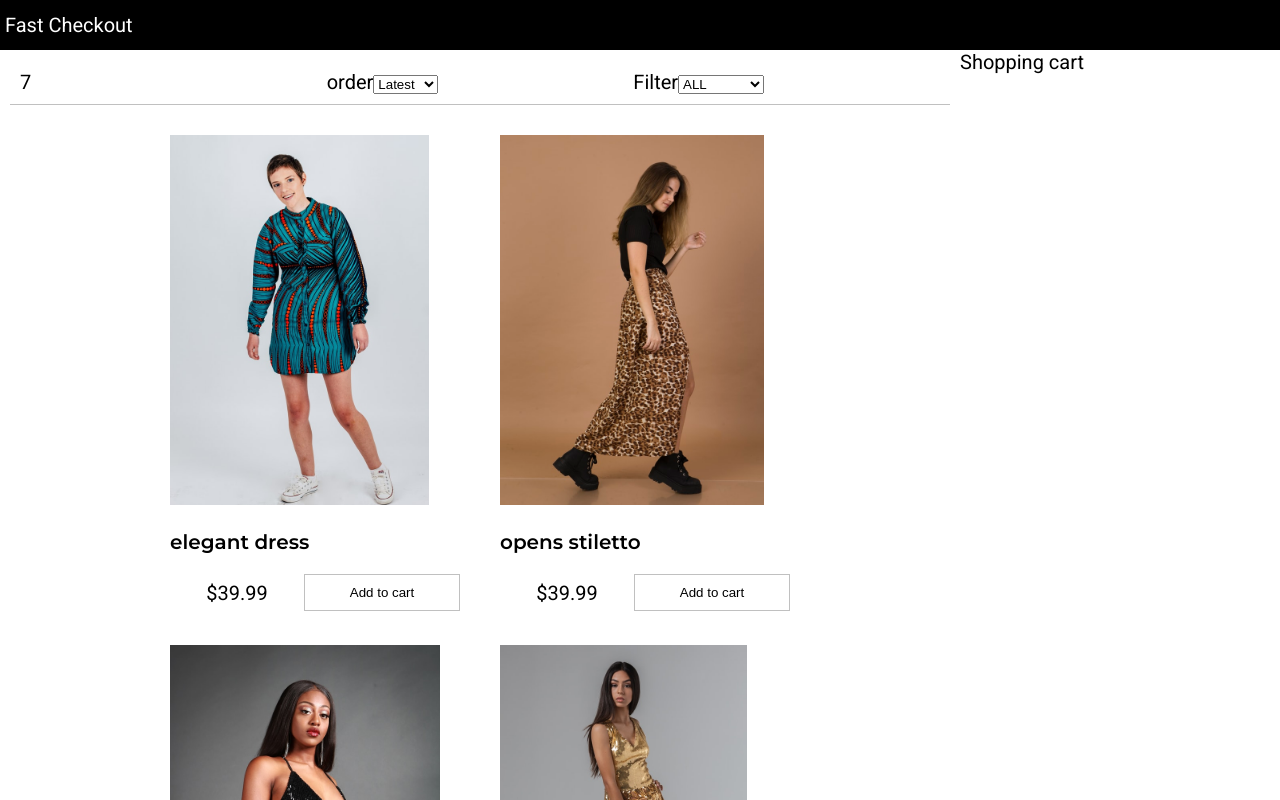
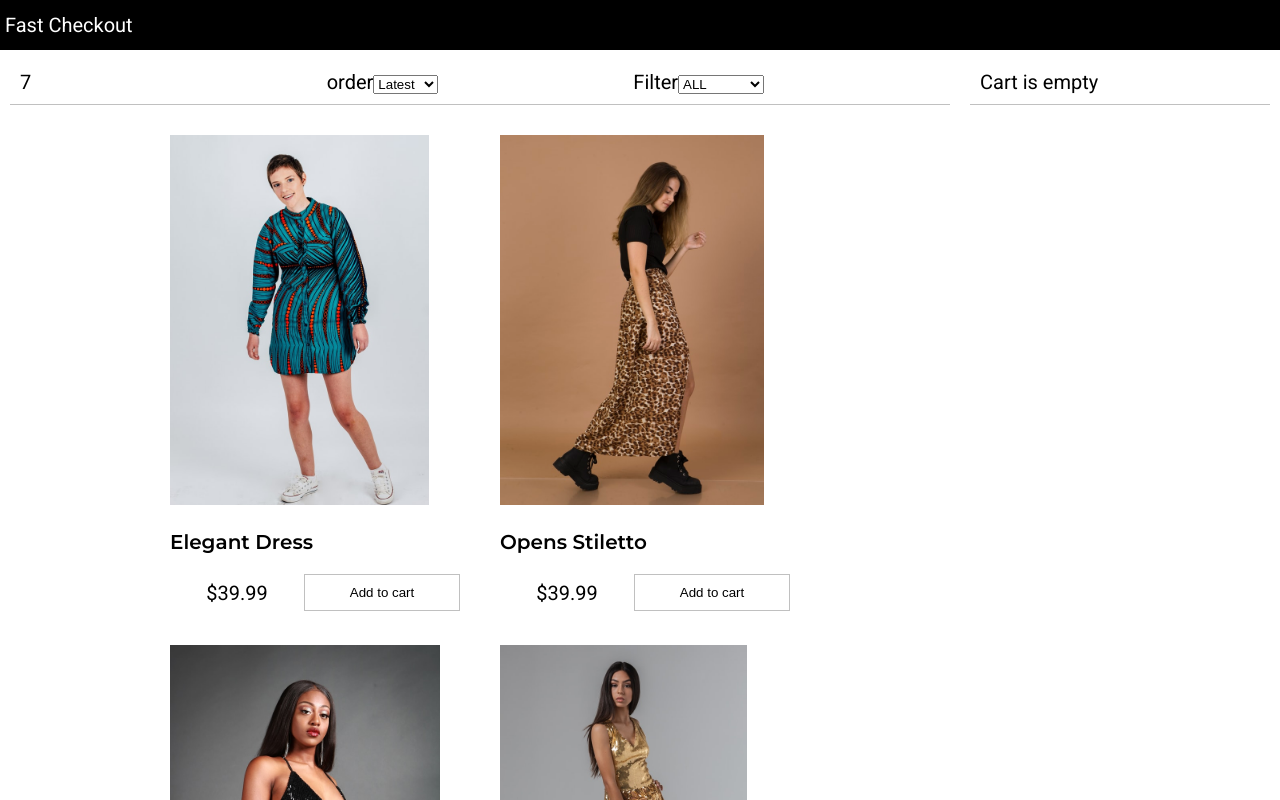
Before and after one commit to thejennify/fast-checkout, a React (Create React App) app: page / in a window 1280 px wide. Shown: the top 800 px of the page. Built offline with nearby package versions, Linux system fonts and the light colour scheme.

Commit message:
Cart-components

```diff
--- a/src/App.js
+++ b/src/App.js
@@ -3,6 +3,7 @@ import './index.scss';
 import data from './data.json';
 import Products from './components/Products';
 import Filter from './components/Filter';
+import Cart from './components/Cart'
 
 
 class App extends React.Component {
@@ -10,8 +11,38 @@ class App extends React.Component {
         products: data.products,
         type: '',
         sortRange: '',
-        item: ''
+        item: '',
+        cartItems: []
     };
+
+    //############ functions ##############
+
+    addToCart=(product)=>{
+    //clone cart items
+    const cartItems = this.state.cartItems.slice();
+    let itemInCart = false;
+
+    cartItems.forEach(item => {
+        if (item._id === product._id){
+            item.count++;
+            itemInCart = true;
+        }
+    });
+        if (!itemInCart){
+            cartItems.push({...product, count: 1})
+        }
+        this.setState({cartItems});
+    }
+
+    removeFromCart = (product) =>{
+        //creare a new instance of cartitems inside this function
+        const cartItems = this.state.cartItems.slice();
+        this.setState({
+            cartItems: cartItems.filter(item => item._id !== product._id)
+        })
+    }
+
+    //lowest to highest and higest to lowest sorting
     sortProducts = (e) =>{
         const sortValue = e.target.value;
         this.setState({
@@ -28,6 +59,7 @@ class App extends React.Component {
         })
     }
 
+    //sort Items by type
     filterProducts = (e) => {
         //if any value is not selected, al products will be displayed
         if(e.target.value === ''){
@@ -61,9 +93,17 @@ class App extends React.Component {
                                 filterProducts={this.filterProducts}
                                 sortProducts={this.sortProducts}
                             />
-                    <Products products={this.state.products} />
+                            <Products
+                                products={this.state.products}
+                                addToCart={this.addToCart}
+                             />
                         </div>
-                    <div className='sidebar'>Shopping cart</div>
+                        <div className='sidebar'>
+                            <Cart
+                                cartItems={this.state.cartItems}
+                                removeFromCart={this.removeFromCart}
+                            />
+                        </div>
                     </div>
                 </main>
                 <footer>
--- /dev/null
+++ b/src/Cart.scss
@@ -0,0 +1,38 @@
+.cart{
+    padding: 1rem;
+    margin:1rem;
+    display: flex;
+    flex-wrap: wrap;
+}
+.cart-header{
+    border-bottom: .1rem #c0c0c0 solid;
+}
+
+.cart-items{
+    padding: 0;
+    list-style-type: none;
+    width: 100%;
+
+    img{
+        width: 5rem;
+    }
+    li{
+        display: flex;
+        font-weight: 300;
+
+        div{
+            padding: .5rem;
+        }
+    }
+}
+.total{
+    display:flex;
+    justify-content: space-between;
+    align-items: center;
+    width: 100%;
+
+    div{
+        flex: 1;
+        font-size: 2rem;
+    }
+}
--- /dev/null
+++ b/src/components/Cart.js
@@ -0,0 +1,55 @@
+import React, { Component } from 'react'
+import formatCurrency from './util'
+import '../Cart.scss'
+
+ class Cart extends Component {
+    render() {
+        const {cartItems} = this.props;
+        return (
+            <div>
+                <div>
+                    {cartItems.length === 0? (<div className='cart cart-header'>Cart is empty</div> )
+                    : (<div className='cart cart-header'>You have {cartItems.length} in your cart {' '}</div>
+                    )}
+                </div>
+                <div className='cart'>
+                    <ul className='cart-items'>
+                    {cartItems.map(cartItem => (
+                        <li key={cartItem._id}>
+                            <div className ='cart-item'>
+                                <img src={cartItem.image} alt={cartItem.title} />
+                            </div>
+                            <div>
+                                <div>{cartItem.title}</div>
+                                <div className='right price'>
+                                    {formatCurrency(cartItem.price)} x {cartItem.count}{' '}
+                                    <button onClick={() => this.props.removeFromCart(cartItem)} className='button'>
+                                        Remove
+                                    </button>
+                                </div>
+                            </div>
+                        </li>
+                    )
+                    )}
+                    </ul>
+                </div>
+                {cartItems.length !== 0 && (
+                <div className='cart'>
+                    <div className='total'>
+                        <div>
+                        Total: {''}
+                        {formatCurrency(
+                            cartItems.reduce((a, c) => a + (c.price * c.count), 0)
+                        )}
+                        </div>
+                        <button className='button primary'>
+                        Proceed
+                        </button>
+                    </div>
+                </div>
+                )}
+            </div>
+        );
+    }
+}
+export default Cart;
--- a/src/components/Products.js
+++ b/src/components/Products.js
@@ -17,7 +17,8 @@ class Products extends Component {
                     </a>
                     <div className='product-price'>
                     <div className='price'>{formatCurrency(product.price)}</div>
-                    <button className='button primary'> Add to cart</button>
+                    <button onClick={() => this.props.addToCart(product)}
+                        className='button primary'> Add to cart</button>
                     </div>
                     </div>
                     </li>
--- a/src/data.json
+++ b/src/data.json
@@ -3,7 +3,7 @@
         {
             "_id": "product1",
             "image":"./images/product1.jpeg",
-            "title": "elegant dress",
+            "title": "Elegant Dress",
             "description": "elegant and sophisticated",
             "price": 39.99,
             "size": [8, 9, 10],
@@ -12,7 +12,7 @@
         {
             "_id": "product3",
             "image":"./images/product3.jpeg",
-            "title": "opens stiletto",
+            "title": "Opens Stiletto",
             "description": "elegant and sophisticated",
             "price": 39.99,
             "size": [8, 9, 10],
@@ -21,7 +21,7 @@
         {
             "_id": "product4",
             "image":"./images/product4.jpeg",
-            "title": "shiffon jumsuit",
+            "title": "Shiffon Jumsuite",
             "description": "elegant and sophisticated",
             "price": 69.99,
             "size": [8, 9, 10, 14, 16, 18],
```
Also changed, not shown: src/components/util.js (line endings or trailing spaces), 2 other files (tests, documents, lock files or other folders). Lines whose indentation alone changed are shown as unchanged.
